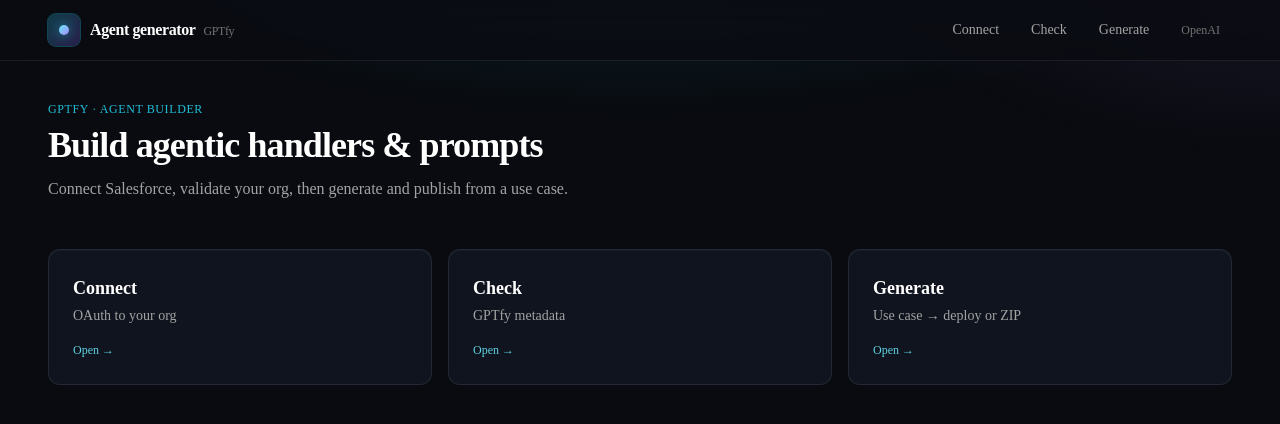
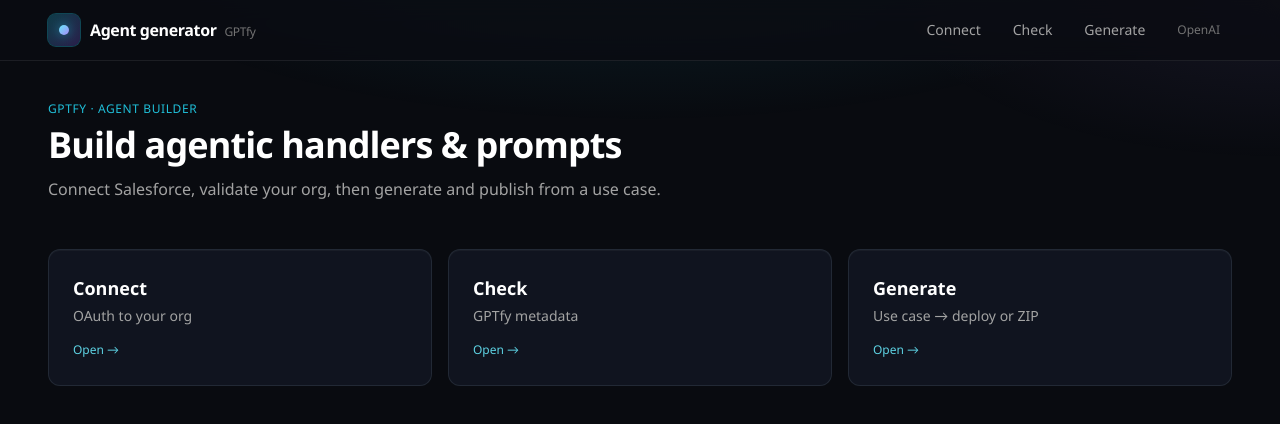
Before and after one commit to kalanithib94/GPTfy-Agent-builder, a Next.js app in the folder agent-generator-web/: page / in a window 1280 px wide. Shown: the top 424 px of the page. Built offline with nearby package versions, Linux system fonts and the light colour scheme.

Commit message:
style(ui): modernize app typography and increase base text size
Switch to a cleaner modern sans-serif stack (Aptos/Segoe UI/Calibri fallbacks) and increase default font sizing for body, inputs, and buttons without changing layout container widths.

Made-with: Cursor

```diff
--- a/agent-generator-web/src/app/globals.css
+++ b/agent-generator-web/src/app/globals.css
@@ -18,7 +18,8 @@
 }
 
 body {
-  @apply text-neutral-200 antialiased text-sm;
+  @apply text-neutral-200 antialiased text-base leading-relaxed;
+  font-family: "Aptos", "Segoe UI", Calibri, Inter, "Helvetica Neue", Arial, sans-serif;
   background: var(--bg);
   min-height: 100vh;
 }
@@ -35,7 +36,7 @@ body {
 
 /* Plain inputs */
 .inp {
-  @apply w-full rounded-lg border px-3 py-2 text-neutral-100 placeholder:text-neutral-600 transition-colors;
+  @apply w-full rounded-lg border px-3 py-2 text-base text-neutral-100 placeholder:text-neutral-600 transition-colors;
   border-color: var(--border);
   background: var(--surface);
 }
@@ -45,7 +46,7 @@ body {
 }
 
 .btn {
-  @apply rounded-lg border px-4 py-2 text-sm font-medium transition-colors disabled:opacity-45 disabled:pointer-events-none;
+  @apply rounded-lg border px-4 py-2 text-base font-medium transition-colors disabled:opacity-45 disabled:pointer-events-none;
   border-color: var(--border);
   background: var(--surface);
   color: #e2e8f0;
```
